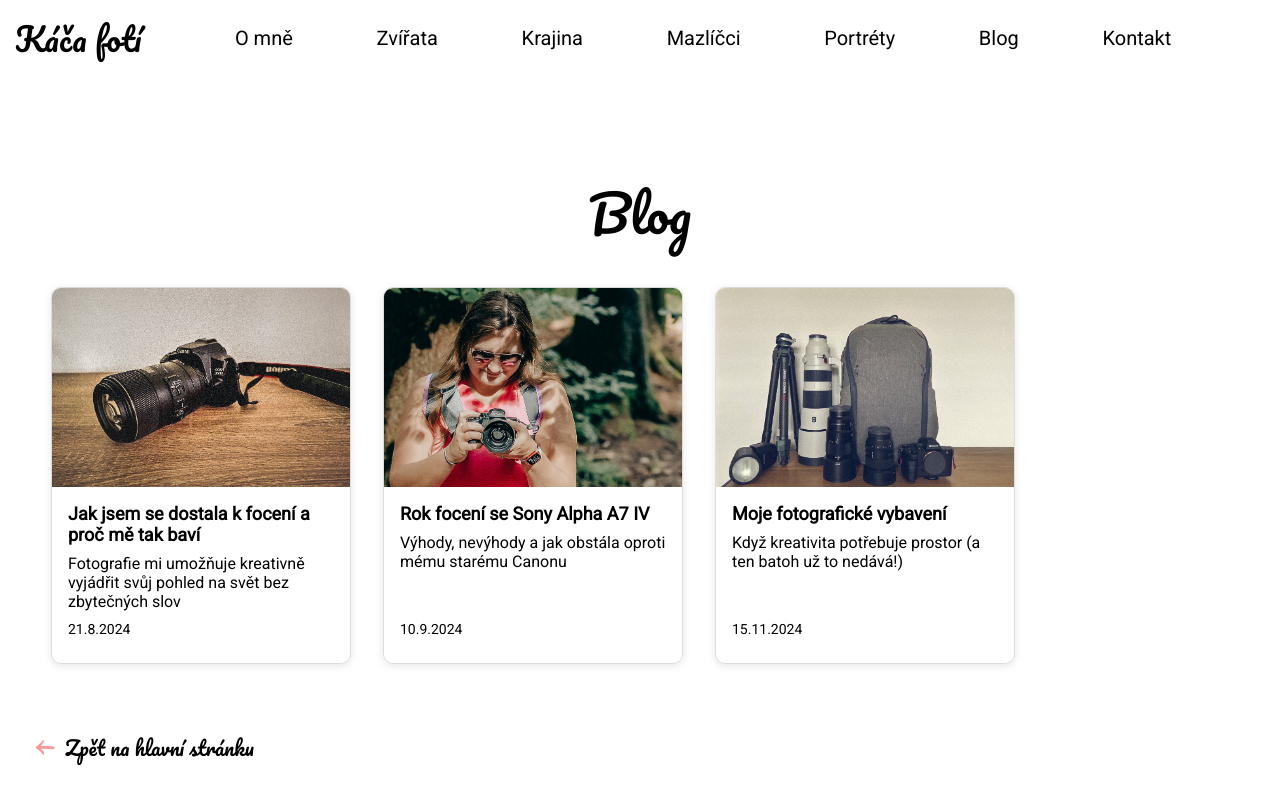
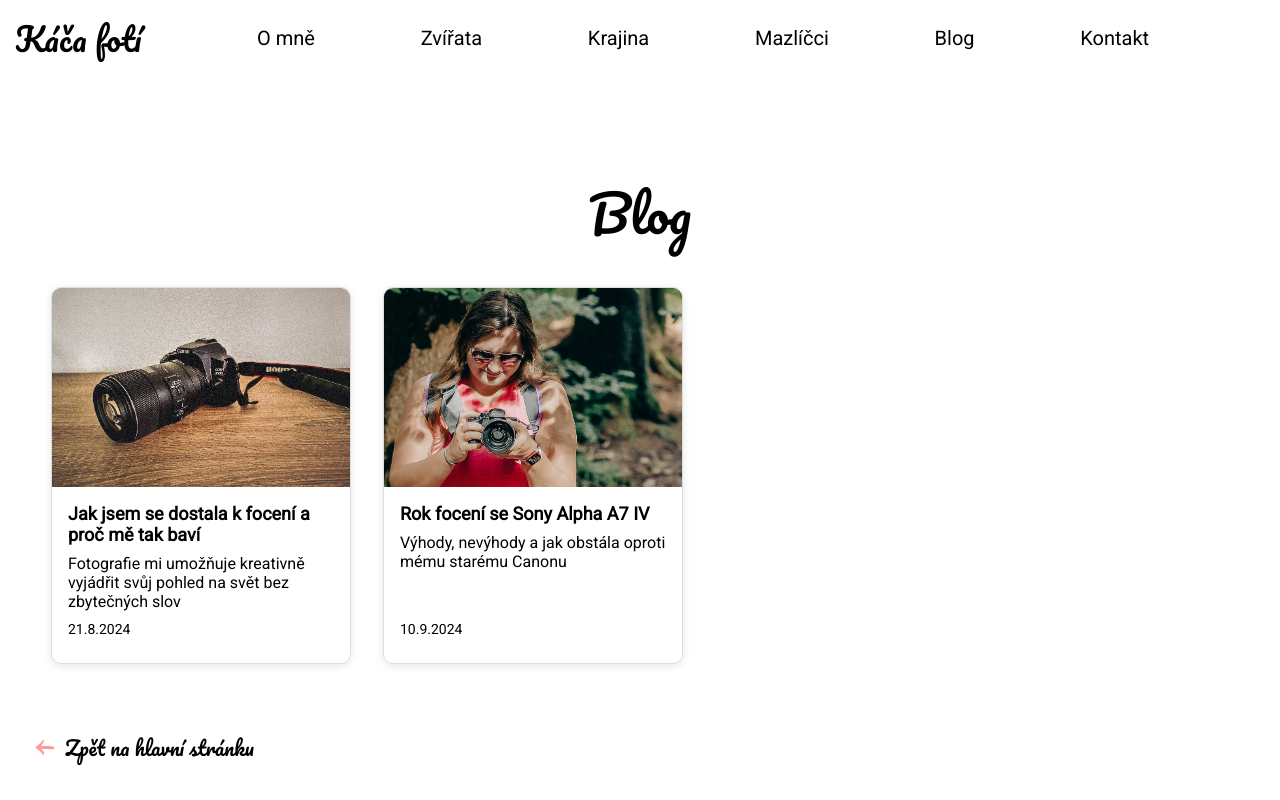
Before and after one commit to Kachull4/kacafoti, a Next.js app: page /blog in a window 1280 px wide. Shown: the top 800 px of the page. Built offline with nearby package versions, Linux system fonts and the light colour scheme.

Commit message:
smazani portretu

```diff
--- a/src/app/(home)/page.tsx
+++ b/src/app/(home)/page.tsx
@@ -4,7 +4,7 @@ import AvatarSrc from "./images/avatar.webp";
 import LandscapeSrc from "./images/DSC06018-Enhanced-NR.webp";
 import AnimalSrc from "./images/DSC09353-Enhanced-NR.jpg";
 import PetSrc from "./images/DSC03151-Enhanced-NR-2.jpg";
-import PortretSrc from "./images/DSC01787-Enhanced-NR.webp";
+//import PortretSrc from "./images/DSC01787-Enhanced-NR.webp";
 import { AnimatedOnScroll } from "../components/animated-on-scroll";
 import { ContactBlock } from "../components/contact/contact";
 
@@ -192,7 +192,7 @@ export default function Home() {
             <Photo src={PetSrc} alt="Kočka" />
           </Card>
         </AnimatedOnScroll>
-
+        {/*
         <AnimatedOnScroll>
           <Card href="/galerie/portrety" id="portrety">
             <Photo src={PortretSrc} alt="Portrét" />
@@ -235,6 +235,7 @@ export default function Home() {
             </div>
           </Card>
         </AnimatedOnScroll>
+        */}
         <AnimatedOnScroll>
           <Blog id="blog">
             <Heading>Blog</Heading>
--- a/src/app/articles.ts
+++ b/src/app/articles.ts
@@ -16,13 +16,13 @@ export const articles = [
     imageUrl: "/blog/images/rok-se-sony-a7iv.jpg",
     altText: "Fotografie článku",
   },
-  {
+  /*{
     id: "moje-fotograficke-vybaveni",
     title: "Moje fotografické vybavení",
     description:
       "Když kreativita potřebuje prostor (a ten batoh už to nedává!)",
-    date: "15.11.2024",
+    date: "3.12.2024",
     imageUrl: "/blog/images/moje-fotograficke-vybaveni.avif",
     altText: "Fotografie článku",
-  },
+  },*/
 ];
--- a/src/app/components/navbar.tsx
+++ b/src/app/components/navbar.tsx
@@ -104,7 +104,7 @@ export const NavigationMenu: React.FC = () => {
               Mazlíčci
             </MenuLink>
           </MenuItem>
-          <MenuItem>
+          {/*<MenuItem>
             <MenuLink href={isHomePage ? "#portrety" : "/#portrety"}>
               <svg
                 version="1.1"
@@ -162,7 +162,7 @@ export const NavigationMenu: React.FC = () => {
               </svg>
               Portréty
             </MenuLink>
-          </MenuItem>
+          </MenuItem>*/}
           <MenuItem>
             <MenuLink href={isHomePage ? "#blog" : "/blog"}>
               <svg
```
